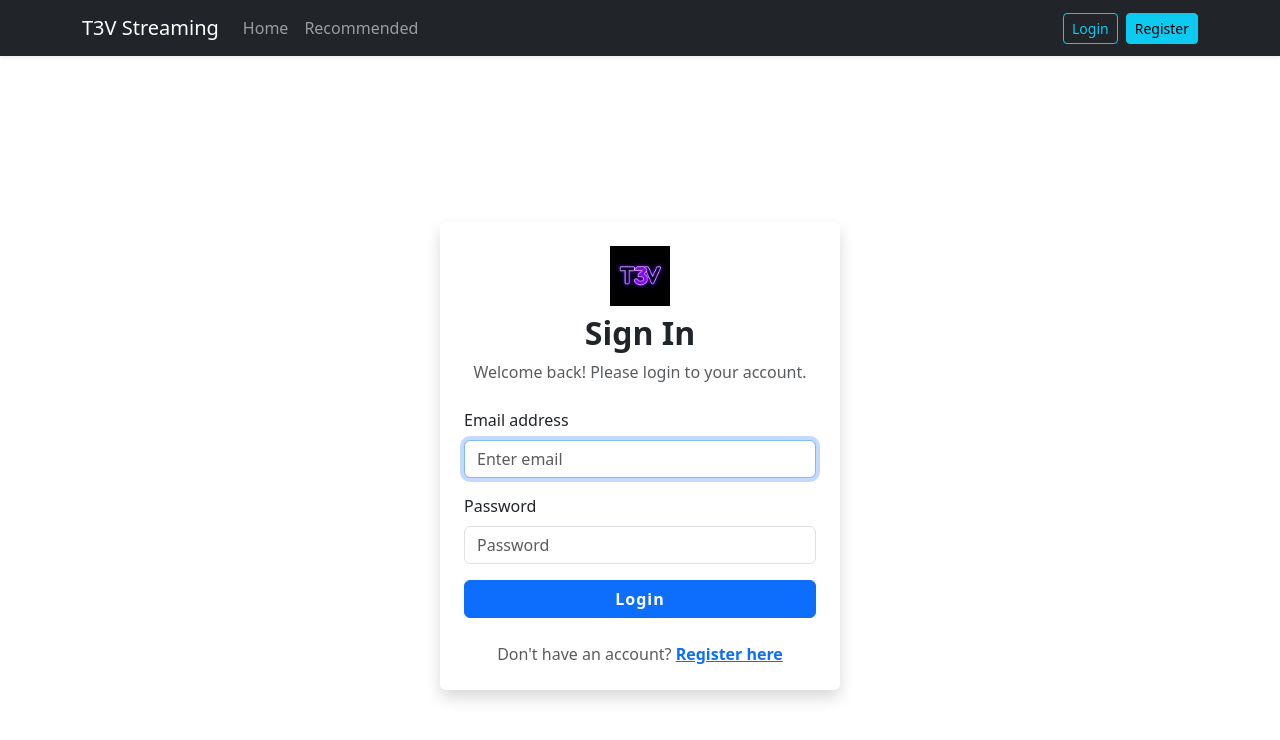
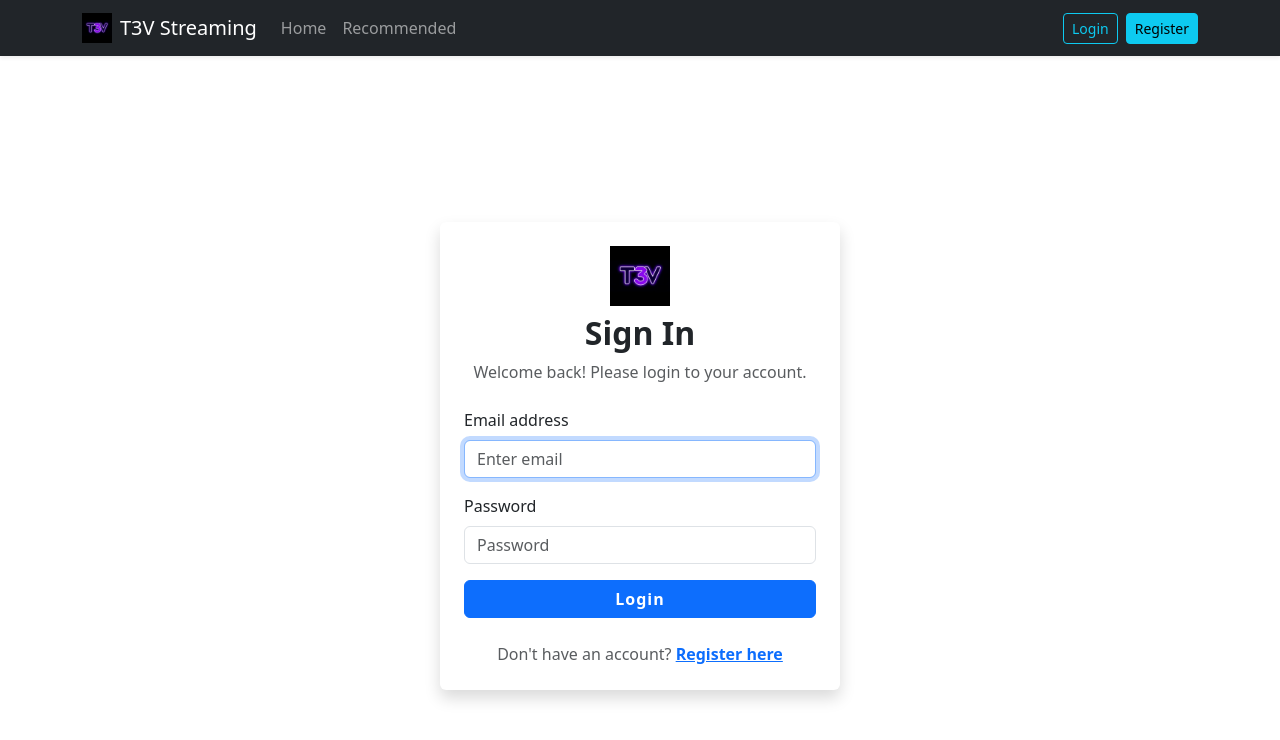
Before and after one commit to ianclark226/T3V, a React (Vite) app in the folder Client/t3v-client/: page /login in a window 1280 px wide. Shown: the top 740 px of the page. Built offline with nearby package versions, Linux system fonts and the light colour scheme; no server answers.

Commit message:
Added logo and play icon

```diff
--- a/Client/t3v-client/package.json
+++ b/Client/t3v-client/package.json
@@ -10,11 +10,12 @@
     "preview": "vite preview"
   },
   "dependencies": {
+    "@fortawesome/free-solid-svg-icons": "^7.1.0",
+    "@fortawesome/react-fontawesome": "^3.1.1",
     "axios": "^1.13.2",
     "bootstrap": "^5.3.8",
     "react": "^19.1.1",
     "react-bootstrap": "^2.10.10",
-    "react-dailymotion": "^0.4.1",
     "react-dom": "^19.1.1",
     "react-player": "^2.16.0",
     "react-router-dom": "^7.9.5"
--- /dev/null
+++ b/Client/t3v-client/src/components/episode/Episode.css
@@ -0,0 +1,19 @@
+.show-card {
+    transition: transform 0.2s;
+
+}
+.show-card:hover {
+    transform: translateY(-8px) scale(1.03);
+    z-index: 2;
+}
+.play-icon-overlay {
+    position: absolute;
+    top: 50%;
+    left: 50%;
+    transform: translate(-50%, -50%);
+    font-size: 3rem;
+    color: #fff;
+    text-shadow: 0 2px 8px rgba(0,0,0,0.5);
+    transition: opacity 0.2s;
+
+}
--- a/Client/t3v-client/src/components/episode/Episode.jsx
+++ b/Client/t3v-client/src/components/episode/Episode.jsx
@@ -1,5 +1,8 @@
 import React from 'react'
 import { Link } from 'react-router-dom';
+import { FontAwesomeIcon } from '@fortawesome/react-fontawesome'
+import { faCirclePlay } from '@fortawesome/free-solid-svg-icons'
+import './Episode.css'
 
 const Episode = ({ episode }) => {
   return (
@@ -8,7 +11,7 @@ const Episode = ({ episode }) => {
         to={`/stream/${episode.website_id}`}
         style={{ textDecoration: "none", color: "inherit" }}
       >
-      <div className="card h-100 shadow-sm">
+      <div className="card h-100 shadow-sm show-card">
         <div style={{ position: "relative" }}>
           <img
             src={episode.episode_thumbnail}
@@ -20,6 +23,9 @@ const Episode = ({ episode }) => {
               width: "100%",
             }}
           />
+          <span className="play-icon-overlay">
+                    <FontAwesomeIcon icon={faCirclePlay} />
+                </span>
         </div>
         <div className="card-body d-flex flex-column">
           <h5 className="card-title">{episode.title}</h5>
--- a/Client/t3v-client/src/components/header/Header.jsx
+++ b/Client/t3v-client/src/components/header/Header.jsx
@@ -5,6 +5,7 @@ import Container from 'react-bootstrap/Container'
 import Nav from 'react-bootstrap/Nav'
 import Navbar from 'react-bootstrap/Navbar'
 import useAuth from '../../hook/useAuth'
+import logo from '../../assets/T3VLogo.jpg'
 
 
 const Header = ({handleLogout}) => {
@@ -15,6 +16,12 @@ const Header = ({handleLogout}) => {
         <Navbar bg="dark" variant='dark' expand='lg' sticky='top' className='shadow-sm'>
             <Container>
                 <Navbar.Brand>
+                    <img
+                    alt='T3V Tab Logo'
+                    src={logo}
+                    width="30"
+                    height="30"
+                    className='d-inline-block align-top me-2'/>
                     T3V Streaming
                 </Navbar.Brand>
             <Navbar.Toggle aria-controls='main-navbar-nav' />
```
Also changed, not shown: 1 other file (tests, documents, lock files or other folders).
